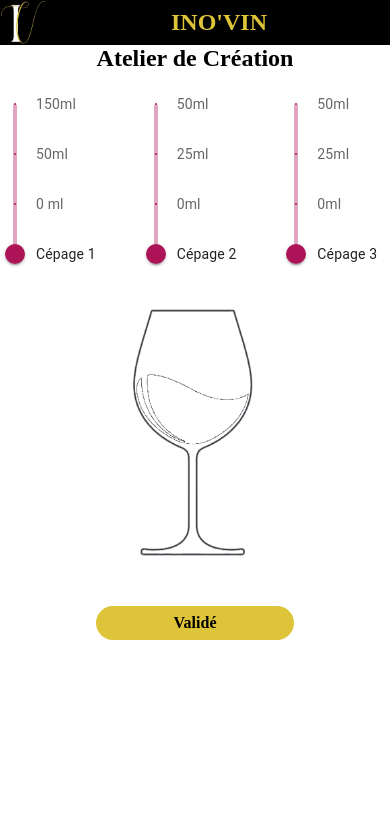
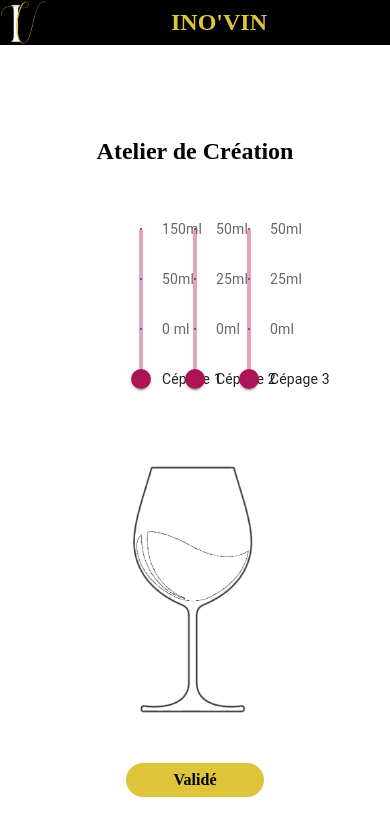
Before and after one commit to WildCodeSchool/2023-02-JS-Reims-project-3-inovin, a React (Vite) app in the folder frontend/: page /atelier-creation in a window 390 px wide. Shown: the top 836 px of the page. Built offline with nearby package versions, Linux system fonts and the light colour scheme.

Commit message:
Responsive component Creation

```diff
--- a/frontend/src/App.css
+++ b/frontend/src/App.css
@@ -318,6 +318,8 @@ select {
   min-height: 100vh;
   display: flex;
   flex-direction: column;
+  align-items: center;
+  justify-content: center;
 }
 
 .backgroundCreation h1 {
@@ -329,7 +331,8 @@ select {
 .dosages {
   display: grid;
   grid-template-columns: 1fr 1fr 1fr;
-  grid-column-gap: 2rem;
+  grid-column-gap: 1.5rem;
+  margin: 2rem;
 }
 
 .image {
@@ -351,8 +354,8 @@ select {
   padding: 0.5rem 1rem;
   border-radius: 2rem;
   font-weight: 800;
-  margin-right: 6rem;
-  margin-left: 6rem;
+  padding-right: 3rem;
+  padding-left: 3rem;
 }
 
 /*CreationRecap*/
@@ -503,4 +506,11 @@ select {
   }
 
   /*ATELIER DE CREATION*/
+
+  .dosages {
+    display: grid;
+    grid-template-columns: 1fr 1fr 1fr;
+    grid-column-gap: 10rem;
+    margin: 2rem;
+  }
 }
```
